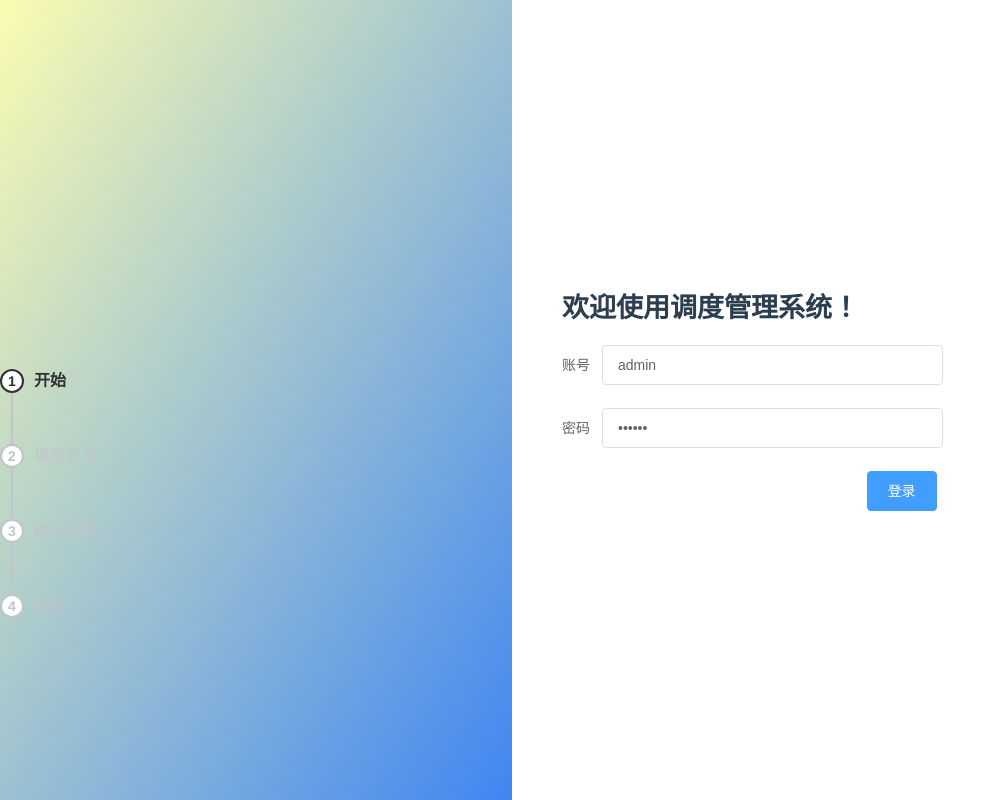
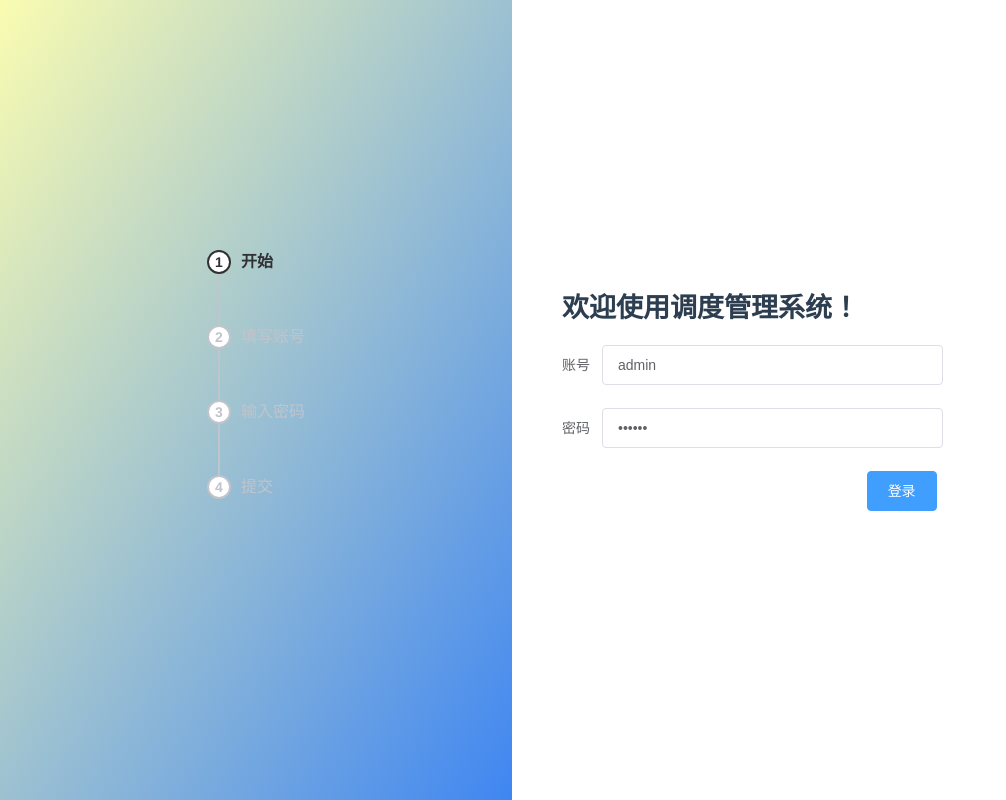
Before and after one commit to 2811267153/electyron-admin, a Vue app: page /#/login in a window 1280 px wide. Shown: the whole page, without its empty margins (0-1006 px from the left). Built offline with nearby package versions, Linux system fonts and the light colour scheme; a small style sheet from the web is missing.

Commit message:
代码回滚

```diff
--- a/src/views/login.vue
+++ b/src/views/login.vue
@@ -1,7 +1,6 @@
 <template>
   <div id="user">
     <div class="login-info">
-      <div class="width">
         <div style="height: 300px; color: white">
           <el-steps direction="vertical" :active="index" :align-center="true">
             <el-step title="开始"></el-step>
@@ -9,7 +8,6 @@
             <el-step title="输入密码">></el-step>
             <el-step title="提交">></el-step>
           </el-steps>
-        </div>
       </div>
     </div>
     <div class="login-other">
```
Also changed, not shown: 15 other files (tests, documents, lock files or other folders).
